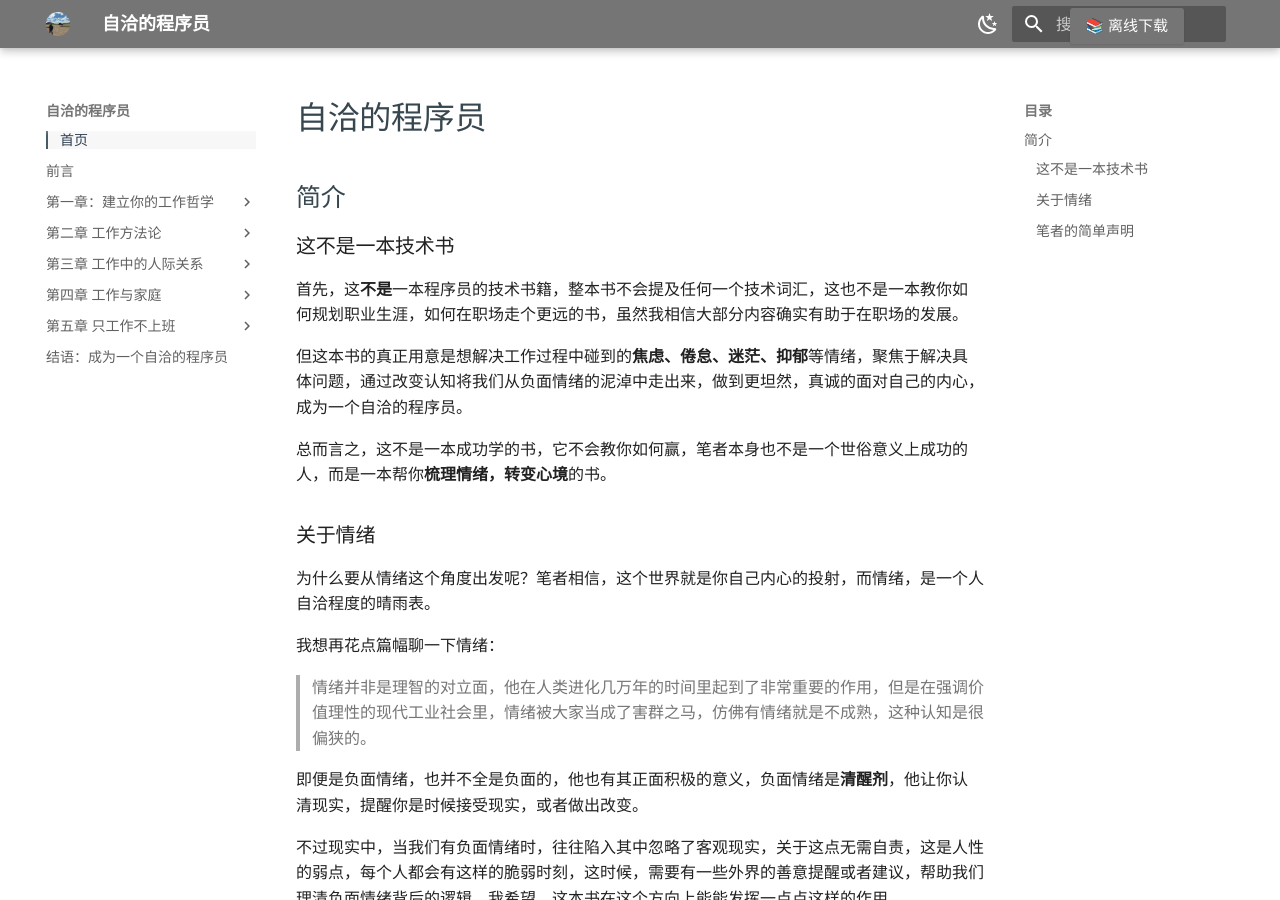
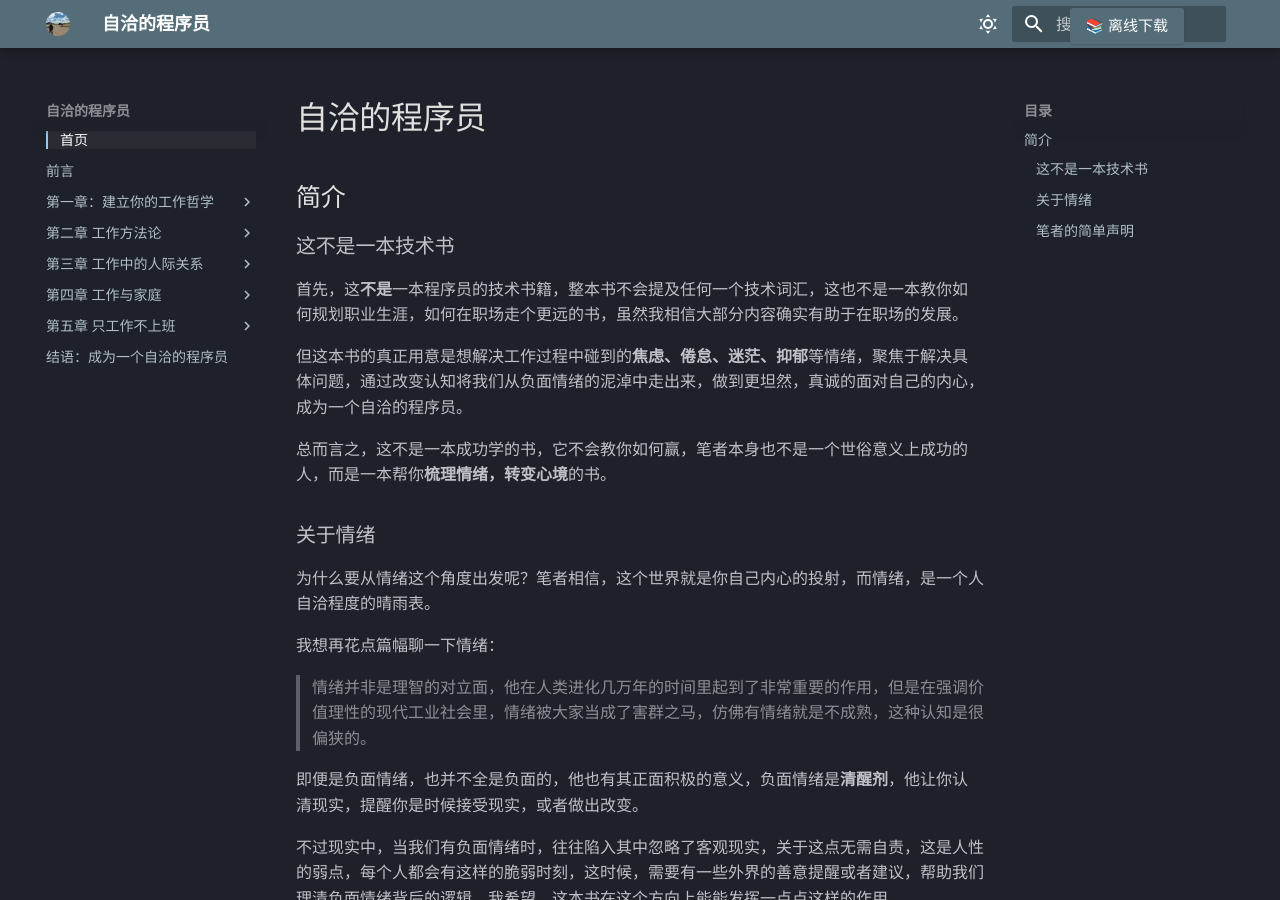
Before and after one commit to zhangchenchen/self-consistent-coder, an MkDocs documentation site: the page built from docs/index.md, in a window 1280 px wide and 900 px high. Built offline with MkDocs 1.6.1 and Material for MkDocs 9.7.7, drawn with Linux system fonts in a browser that asks for light colours.

Commit message:
default is dark mode

```diff
--- a/mkdocs.yml
+++ b/mkdocs.yml
@@ -32,6 +32,13 @@ theme:
 
   # 配色方案
   palette:
+      # 深色模式
+    - scheme: slate
+      primary: blue grey   # 深色模式下的蓝灰色
+      accent: grey        # 保持简约的灰色
+      toggle:
+        icon: material/weather-sunny
+        name: 切换至浅色模式
     # 亮色模式
     - scheme: default
       primary: grey        # 优雅的灰色
@@ -40,13 +47,6 @@ theme:
         icon: material/weather-night
         name: 切换至深色模式
 
-    # 深色模式
-    - scheme: slate
-      primary: blue grey   # 深色模式下的蓝灰色
-      accent: grey        # 保持简约的灰色
-      toggle:
-        icon: material/weather-sunny
-        name: 切换至浅色模式
 
   # 字体配置
   font:
```
